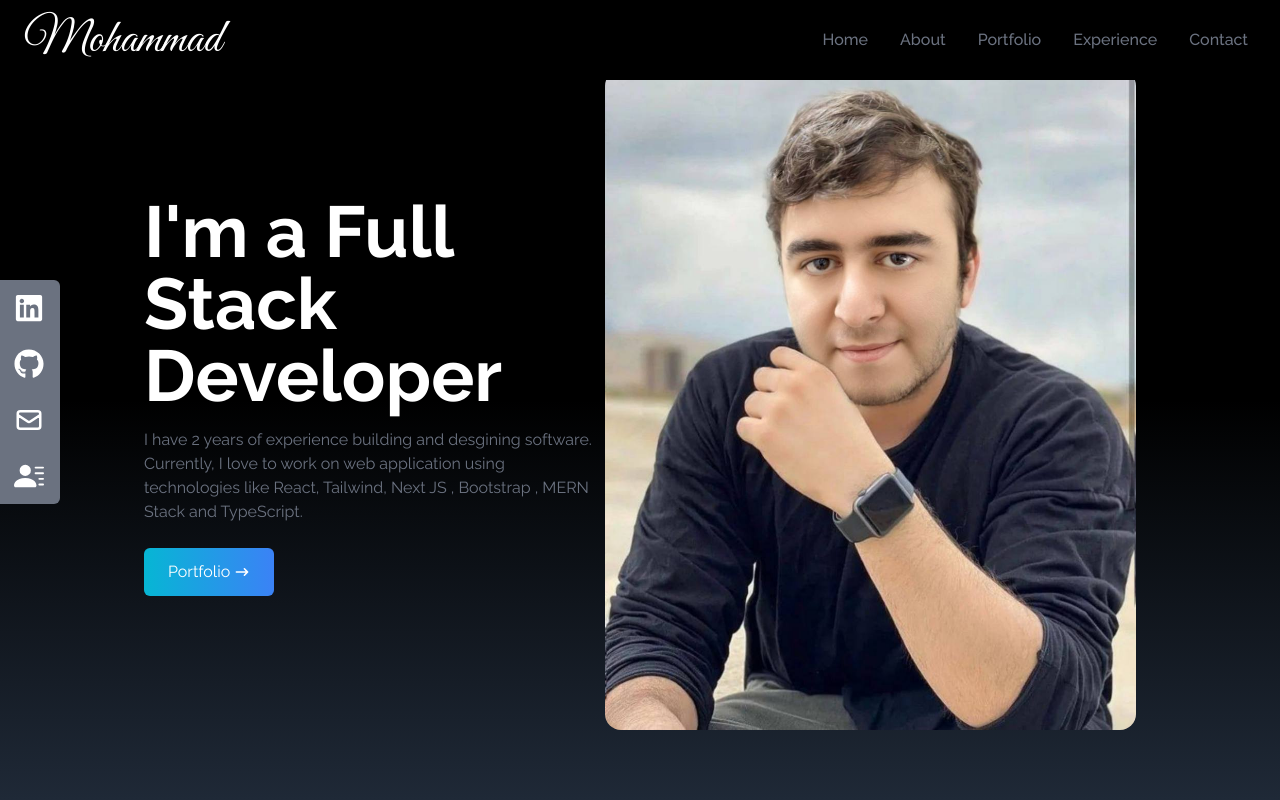
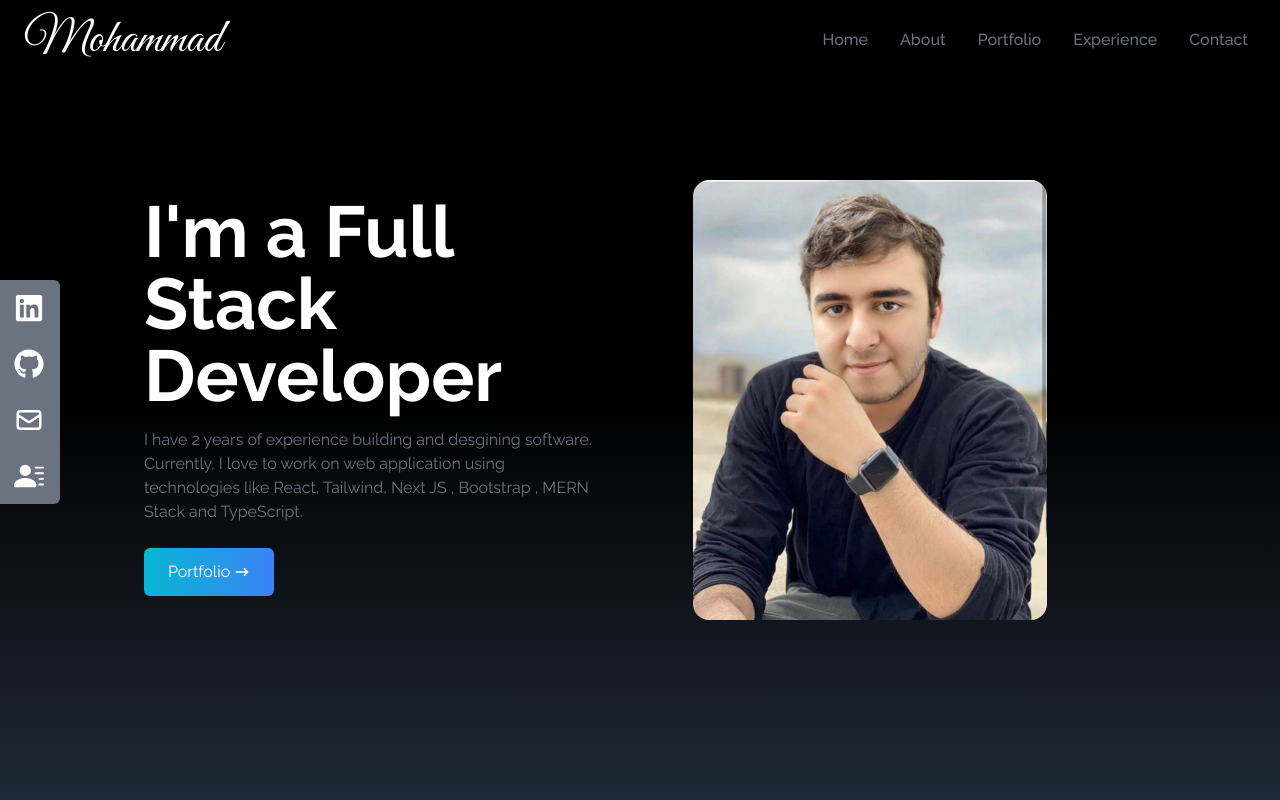
Before and after one commit to ImagineNo1/PortFolio, a React (Create React App) app: page / in a window 1280 px wide. Shown: the top 800 px of the page. Built offline with nearby package versions, Linux system fonts and the light colour scheme.

Commit message:
Hero Image Chnaged

```diff
--- a/src/components/Home.jsx
+++ b/src/components/Home.jsx
@@ -9,7 +9,7 @@
       name="home"
       className="w-full h-screen bg-gradient-to-b from-black via-black to-gray-800"
     >
-      <div className=" max-w-screen-lg mx-auto flex flex-col md:flex-row items-center justify-center h-full px-4 pb-20 md:pb-0">
+      <div className=" max-w-screen-lg mx-auto flex flex-col md:flex-row items-center justify-center h-full px-4 pb-28 md:pb-0">
         <div className="flex flex-col justify-center h-full">
           <h2 className="text-4xl sm:text-7xl font-bold text-white">
             I'm a Full Stack Developer
@@ -34,7 +34,11 @@
           </div>
         </div>
         <div>
-          <img src={HeroImage} alt="my profile" className="rounded-2xl " />
+          <img
+            src={HeroImage}
+            alt="my profile"
+            className="rounded-2xl mx-auto w-2/3"
+          />
         </div>
       </div>
     </div>
```
